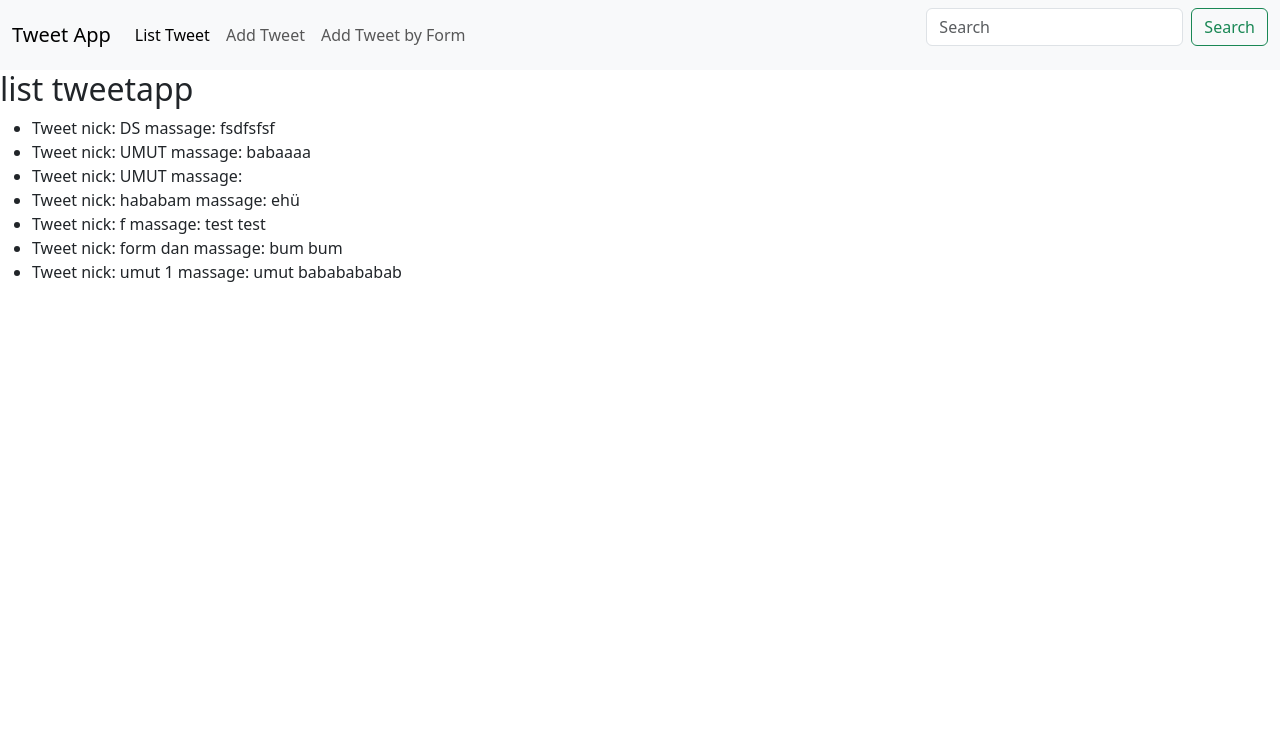
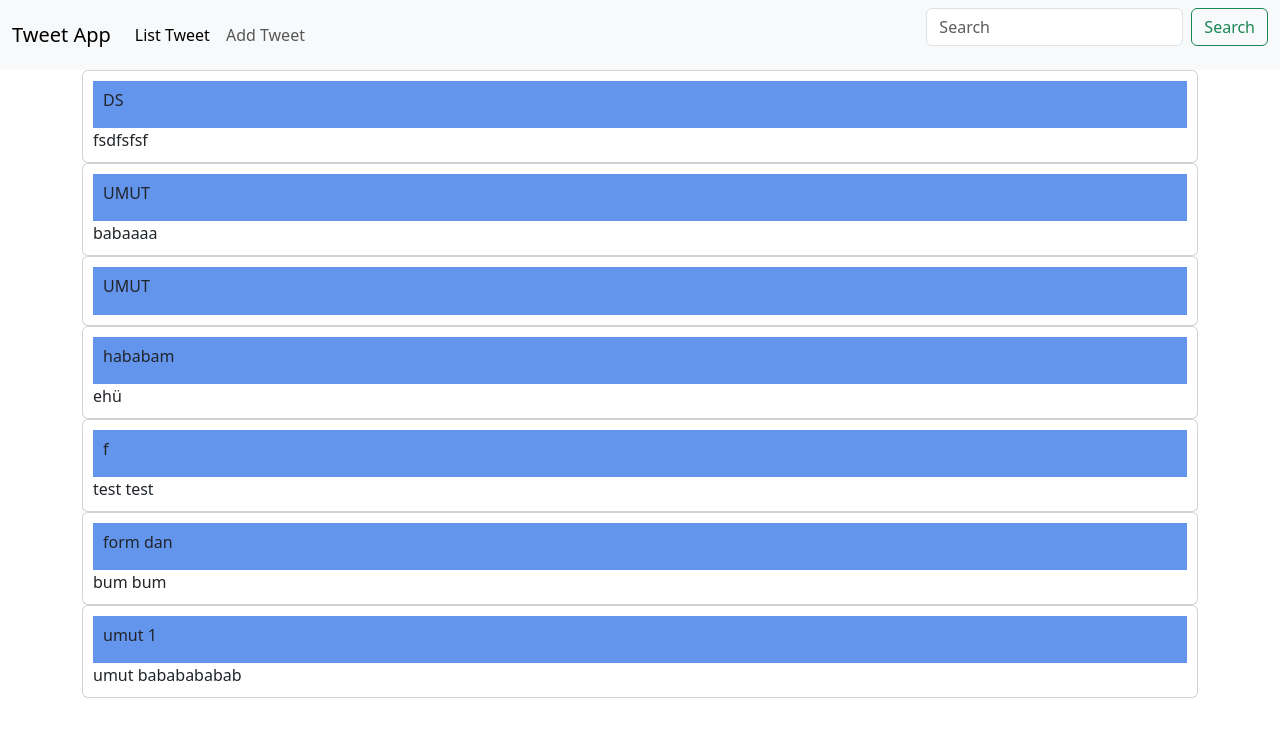
Before and after one commit to UmutDizman/Tweet_app_example, a Django app: template tweetapp/templates/tweetapp/listtweet.html in a window 1280 px wide. Shown: the top 737 px of the page. Run offline with Django 5.2, Linux system fonts and the light colour scheme; the template is opened without the code that fills it: values that come from a table or form of the project are taken from there, others are empty; data comes from the database, SQL or seed files in the repository; both versions use the stored data as it was after the commit.

Commit message:
Remove forms add main page

```diff
--- a/djangotweet/urls.py
+++ b/djangotweet/urls.py
@@ -19,5 +19,5 @@ from django.urls import path, include
 
 urlpatterns = [
     path('admin/', admin.site.urls),
-    path('tweetapp/', include('tweetapp.urls')),
+    path('', include('tweetapp.urls')),
 ]
--- a/templates/base.html
+++ b/templates/base.html
@@ -23,10 +23,14 @@
         <li class="nav-item">
           <a class="nav-link" href="{% url "tweetapp:addtweets" %}">Add Tweet</a>
         </li>
+        <!--
         <li class="nav-item">
           <a class="nav-link" href="{% url "tweetapp:addtweetbyform" %}">Add Tweet by Form</a>
         </li>
-
+         <li class="nav-item">
+          <a class="nav-link" href="{% url "tweetapp:addtweetbymodelform" %}">Add Tweet by ModelForm</a>
+        </li>
+      -->
 
       </ul>
       <form class="d-flex" role="search">
--- a/tweetapp/templates/tweetapp/addtweet.html
+++ b/tweetapp/templates/tweetapp/addtweet.html
@@ -3,7 +3,7 @@
 {% block content %}
     <form action="" method="POST">
             {% csrf_token %}
-
+        <div class="container">
             <div class="mb-3">
                 <label for="nickname" class="form-label">Nickname</label>
                 <input type="text"  class="form-control" id="nickname" name ="nickname">
@@ -15,5 +15,6 @@
             </div>
 
             <button type="submit" class="btn btn-primary">Send Tweet</button>
+        </div>
     </form>
 {% endblock content %}
--- a/tweetapp/templates/tweetapp/listtweet.html
+++ b/tweetapp/templates/tweetapp/listtweet.html
@@ -1,10 +1,22 @@
 {% extends "base.html" %}
 
 {% block content %}
-    <h2>list tweetapp</h2>
-    <ul>
-        {% for tweet in tweets %}
-            <li> {{tweet}} </li>
-        {% endfor %}
-    </ul>
+<div class = "container">
+{% for tweet in tweets %}
+    <div class="card" style="padding:10px;">
+        <div class= "cardbody">
+            <div style="background-color: cornflowerblue; padding:10px">
+            <h6 class="card-title"> {{tweet.nick_name}} </h6>
+            </div>
+            <div>
+            <p class="card-text"> {{tweet.massage}} </p>
+            </div>
+        </div>
+
+    </div>
+
+{% endfor %}
+
+</div>
+
 {% endblock content %}
--- a/tweetapp/urls.py
+++ b/tweetapp/urls.py
@@ -7,4 +7,5 @@ urlpatterns = [
     path('', views.listtweets, name='listtweets'),
     path('addtweet/', views.addtweets, name='addtweets'),
     path('addtweetbyform/', views.addtweetbyform, name='addtweetbyform'),
+    path('addtweetbymodelform/', views.addtweetmodelform, name='addtweetbymodelform'),
 ]
```
Also changed, not shown: tweetapp/forms.py (+10 -0 lines), tweetapp/templates/tweetapp/addtweetbymodelform.html (added, +20 -0 lines), tweetapp/views.py (+16 -1 lines), db.sqlite3. Lines whose indentation alone changed are shown as unchanged.
